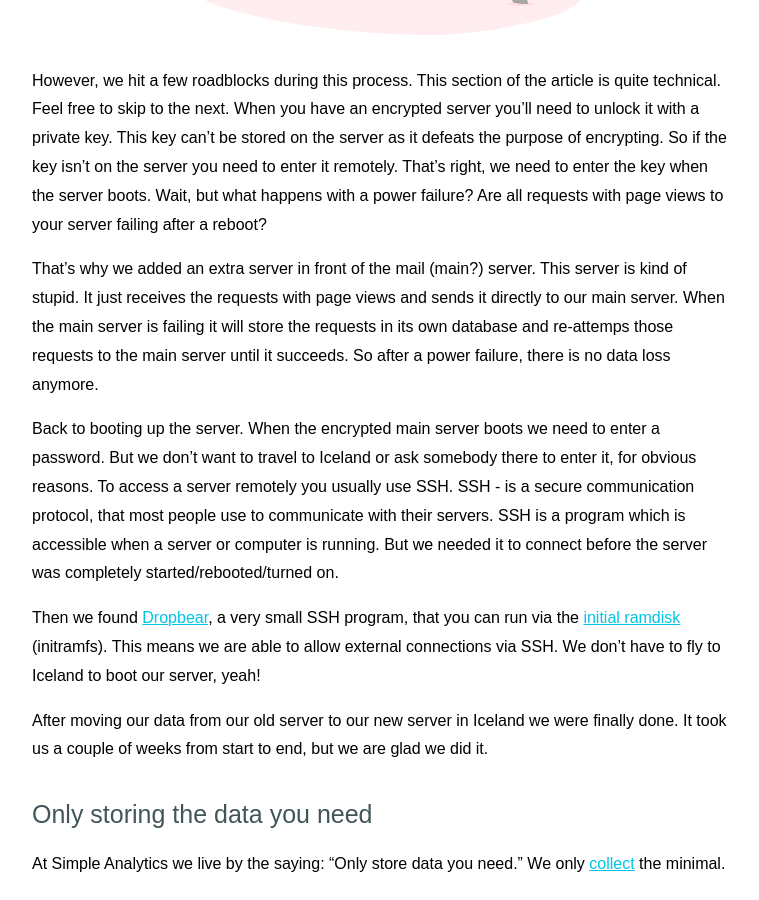
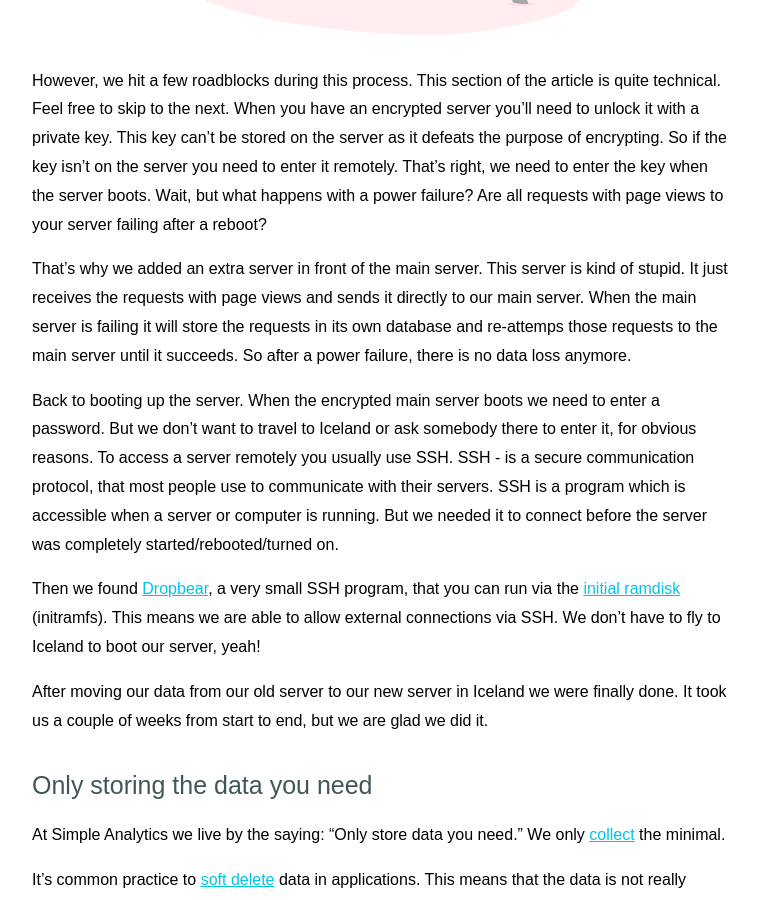
Before and after one commit to simpleanalytics/blog, a Jekyll site: the page built from _posts/2019-03-29-why-we-moved-our-servers-to-iceland.md, in a window 1280 px wide and 900 px high, scrolled down 4882 px. Shown: the whole window, without its empty margins (108-867 px from the left). Built offline with Jekyll 4.4.1, drawn with Linux system fonts in a browser that asks for light colours; our own code applies the rules of GitHub Pages for plain Markdown files; comment, search, counter and statistics services are not loaded.

Commit message:
Add image and remove comment (mail?)

```diff
--- a/_posts/2019-03-29-why-we-moved-our-servers-to-iceland.md
+++ b/_posts/2019-03-29-why-we-moved-our-servers-to-iceland.md
@@ -68,7 +68,7 @@
 
 However, we hit a few roadblocks during this process. This section of the article is quite technical. Feel free to skip to the next. When you have an encrypted server you'll need to unlock it with a private key. This key can't be stored on the server as it defeats the purpose of encrypting. So if the key isn't on the server you need to enter it remotely. That's right, we need to enter the key when the server boots. Wait, but what happens with a power failure? Are all requests with page views to your server failing after a reboot?
 
-That's why we added an extra server in front of the mail (main?) server. This server is kind of stupid. It just receives the requests with page views and sends it directly to our main server. When the main server is failing it will store the requests in its own database and re-attemps those requests to the main server until it succeeds. So after a power failure, there is no data loss anymore.
+That's why we added an extra server in front of the main server. This server is kind of stupid. It just receives the requests with page views and sends it directly to our main server. When the main server is failing it will store the requests in its own database and re-attemps those requests to the main server until it succeeds. So after a power failure, there is no data loss anymore.
 
 Back to booting up the server. When the encrypted main server boots we need to enter a password. But we don't want to travel to Iceland or ask somebody there to enter it, for obvious reasons. To access a server remotely you usually use SSH. SSH - is a secure communication protocol, that most people use to communicate with their servers. SSH is a program which is accessible when a server or computer is running. But we needed it to connect before the server was completely started/rebooted/turned on.
 
@@ -86,6 +86,8 @@
 
 For customers, it's important to know what data is kept and what is deleted. When somebody deletes their data we show them [a page with exactly that](https://simpleanalytics.io/deleted). We delete the user and their analytics from our database. We also delete the credit card and email from Stripe (our payment provider). We keep the payment history, which is needed for taxes and keep our log files and database backups for 90 days.
 
+<img class="limit-height" src="/images/personal-data.svg" alt="">
+
 Question: If you only store little sensitive data, what's the need for all this protection and extra security?
 
 Well, we want to be the best privacy focused analytics company in the world. We will do everything within our power to deliver the best analytics tools without invading the privacy of your visitors. By even protecting our massive amounts of unidentifiable information about visitors we want to show we take privacy super seriously.
```
